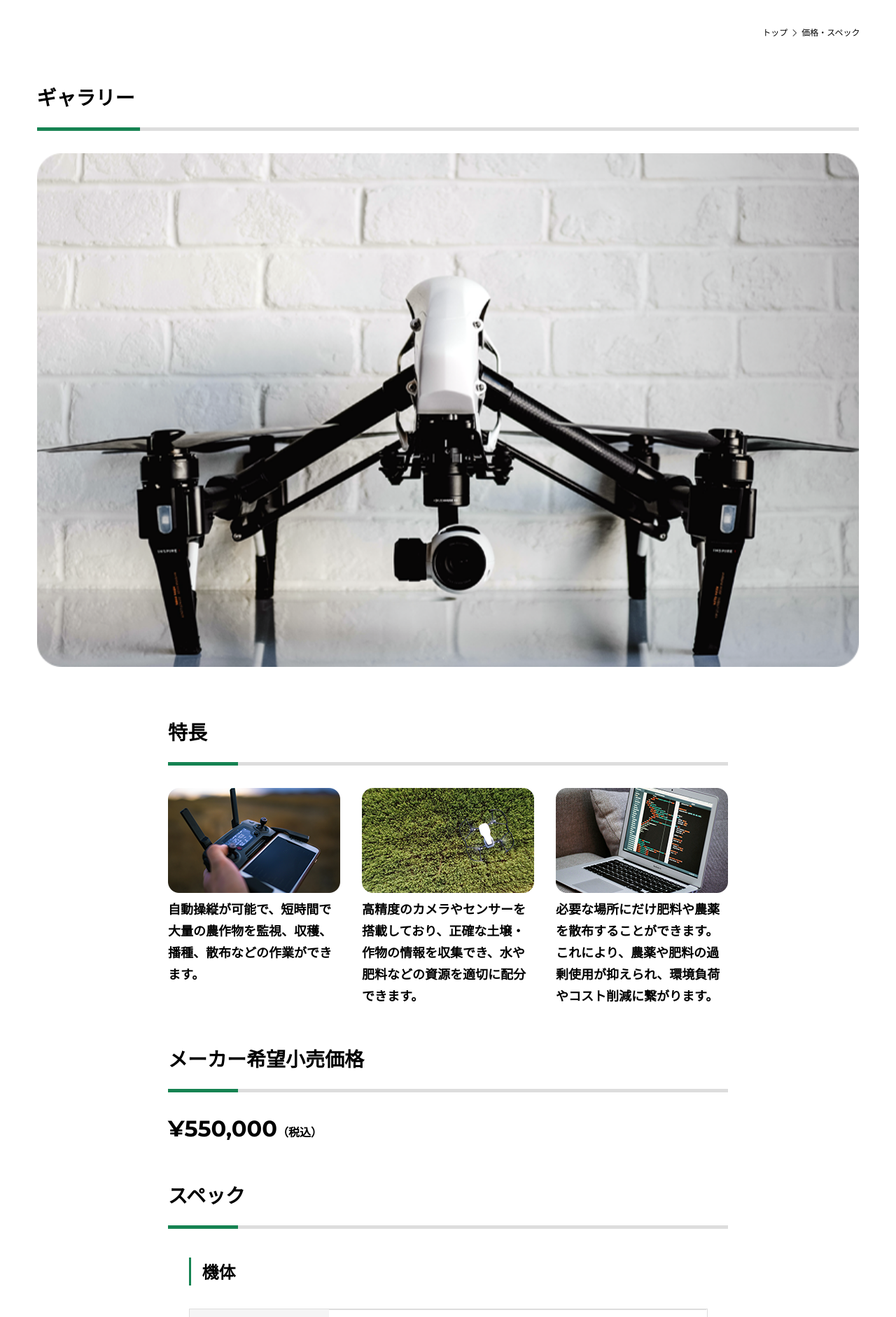
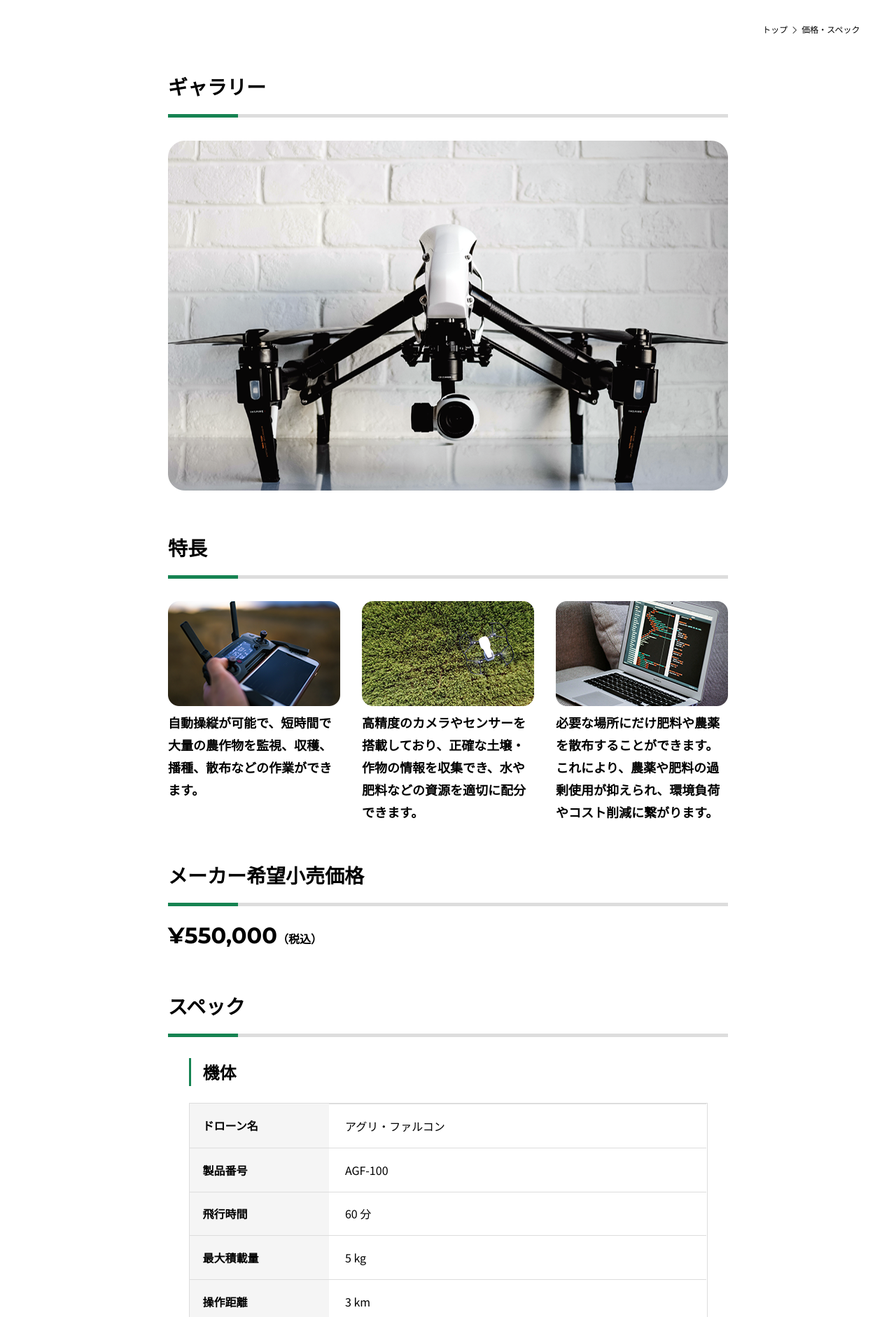
Before and after one commit to yuuboukun/Kirameki-Farm, a plain HTML site: page price.html in a window 1280 px wide. Shown: the part 165-2047 px from the top of the page at 70% size. Drawn offline with nearby package versions, Linux system fonts and the light colour scheme; some packages are replaced by stand-ins of ours.

Commit message:
240904_yuuzou.yamadaのブランチ016

```diff
--- a/assets/style/main.css
+++ b/assets/style/main.css
@@ -809,12 +809,11 @@ html {
 @media (min-width: 768px) {
     .footer__border {
         height: 1.5rem;
-        width: 0.0625rem;
-        margin-right: 0.0625rem;
+        width: .0625rem;
     }
 
     .footer__faq {
-        letter-spacing: -0.075rem;
+        letter-spacing: -.075rem;
     }
 }
 
@@ -827,30 +826,37 @@ html {
 
 .price-section__underline {
     display: block;
-    height: 3px;
+    height: .1875rem;
     background: linear-gradient(to right, #168352 13.96648%, #ddd 13.96648%);
 }
 
 @media (min-width: 768px) {
     .price-section__underline {
-        height: 5px;
+        height: .3125rem;
         background: linear-gradient(to right, #168352 12.5%, #ddd 12.5%);
+    }
+}
+
+@media (min-width: 768px) {
+    .price-container {
+        max-width: 50rem;
+        margin: auto;
     }
 }
 
 /* プライスのヘッド
 ------------------------------------------ */
 .price-head {
-    margin-top: 20px;
+    margin-top: 1.25rem;
 }
 
 @media (min-width: 768px) {
     .price-head {
-        margin-top: 40px;
+        margin-top: 2.5rem;
     }
 
     .price-head__inner {
-        max-width: 1200px;
+        max-width: 75rem;
     }
 
     .price-head__wrap {
@@ -863,9 +869,9 @@ html {
 }
 
 .price-head__title {
-    margin-top: 22px;
-    margin-bottom: 23px;
-    font-size: 30px;
+    margin-top: 1.375rem;
+    margin-bottom: 1.4375rem;
+    font-size: 1.875rem;
     font-weight: bold;
 }
 
@@ -875,27 +881,29 @@ html {
         justify-content: center;
         align-items: center;
         position: absolute;
-        left: -1px;
-        bottom: -1px;
+        left: -.0625rem;
+        bottom: -.0625rem;
         margin: 0;
-        width: 327px;
-        height: 113px;
+        width: 20.4375rem;
+        height: 7.0625rem;
         background-color: #fff;
-        font-size: 36px;
-        border-top-right-radius: 40px;
+        font-size: 2.25rem;
+        border-top-right-radius: 2.5rem;
+        padding-left: .375rem;
+        padding-bottom: .375rem;
     }
 }
 
 .price-head__breadcrumb {
     display: flex;
     justify-content: flex-end;
-    font-size: 12px;
-    transform: translateX(1px);
+    font-size: .75rem;
+    transform: translateX(.0625rem);
 }
 
 @media (min-width: 768px) {
     .price-head__breadcrumb {
-        margin-top: 24px;
+        margin-top: 1.25rem;
     }
 }
 
@@ -904,44 +912,44 @@ html {
 }
 
 .price-head__arrow {
-    margin-left: 4px;
-    margin-right: 4px;
+    margin-left: .25rem;
+    margin-right: .25rem;
 }
 
 /* プライスのギャラリー
 ------------------------------------------ */
 .price-gallery {
-    margin-top: 30px;
+    margin-top: 1.875rem;
 }
 
 @media (min-width: 768px)  {
     .price-gallery {
-        margin-top: 64px;
+        margin-top: 3.3125rem;
     }
 }
 
 .price-section__txt {
     display: block;
-    font-size: 22px;
+    font-size: 1.375rem;
     font-weight: bold;
-    margin-bottom: 8px;
+    margin-bottom: 0.5rem;
 }
 
 @media (min-width: 768px) {
     .price-section__txt {
-        font-size: 28px;
-        margin-bottom: 24px;
+        font-size: 1.75rem;
+        margin-bottom: 1.25rem;
     }
 }
 
 .price-gallery__image {
     display: block;
-    margin-top: 24px;
+    margin-top: 1.5rem;
 }
 
 @media (min-width: 768px) {
     .price-gallery__image {
-        margin-top: 32px;
+        margin-top: 2.0625rem;
     }
 }
 
@@ -952,35 +960,35 @@ html {
 /* プライスの特徴
 ------------------------------------------ */
 .price-feature {
-    margin-top: 56px;
+    margin-top: 3.5rem;
 }
 
 @media (min-width: 768px) {
     .price-feature {
-        margin-top: 72px;
+        margin-top: 3.8125rem;
     }
 
     .price-feature__inner{
-        max-width: 800px;
+        max-width: 50rem;
     }
 }
 
 .price-feature__content {
     display: flex;
     flex-direction: column;
-    margin-top: 24px;
-    gap: 36px;
+    margin-top: 1.5rem;
+    gap: 2.25rem;
 }
 
 @media (min-width: 768px) {
     .price-feature__content {
         flex-direction: row;
-        margin-top: 32px;
-        gap: 31px;
+        margin-top: 2rem;
+        gap: 1.9375rem;
     }
 
     .price-feature__item {
-        width: calc((100% - 62px) / 3);
+        width: calc((100% - 3.875rem) / 3);
     }
 }
 
@@ -989,76 +997,87 @@ html {
 }
 
 .price-feature__txt {
-    margin-top: 7px;
-    font-size: 18px;
+    margin-top: .4375rem;
+    font-size: 1.125rem;
     font-weight: bold;
     line-height: 1.72222;
+}
+
+@media (min-width: 768px) {
+    .price-feature__txt {
+        line-height: 1.777778;
+    }
 }
 
 /* メーカー希望小売価格
 ------------------------------------------ */
 .price-retail {
-    margin-top: 54px;
-    margin-bottom: 55px;
+    margin-top: 3.375rem;
+    margin-bottom: 3.4375rem;
 }
 
 @media (min-width: 768px) {
+    .price-retail {
+        margin-bottom: 3.8125rem;
+    }
+
     .price-retail__inner {
-        max-width: 800px;
+        max-width: 50rem;
     }
 }
 
 .price-retail__price {
     font-family: 'Montserrat', sans-serif;
     font-weight: bold;
-    font-size: 32px;
-    margin-top: 15px;
+    font-size: 2rem;
+    margin-top: .9375rem;
 }
 
 
 @media (min-width: 768px) {
     .price-retail__price {
-        margin-top: 32px;
+        margin-top: 1.375rem;
     }
 }
 
 .price-retail__tax-included {
     font-family: 'Noto Sans JP', sans-serif;
-    font-size: 16px;
+    font-size: 1rem;
 }
 
 /* スペック
 ------------------------------------------ */
 .price-spec__title {
-    font-size: 20px;
-    border-left: 2px solid #168352;
-    margin-top: 23px;
-    padding-left: 16px;
-    margin-bottom: 18px;
+    font-size: 1.25rem;
+    border-left: .125rem solid #168352;
+    margin-top: 1.4375rem;
+    padding-left: 1rem;
+    margin-bottom: 1.125rem;
     line-height: 1.5;
 }
 
 @media (min-width: 768px) {
+    .price-spec__title {
+        font-size: 1.5rem;
+        margin-top: 1.875rem;
+        margin-bottom: 1.5rem;
+        padding-left: 1.0625rem;
+        border-left-width: .1875rem;
+        line-height: 1.6667;
+    }
+
     .price-spec__inner {
-        max-width: 800px;
+        max-width: 50rem;
     }
 
     .price-spec__wrap {
-        max-width: 741px;
+        max-width: 46.3125rem;
         margin: auto;
-    }
-
-    .price-spec__title {
-        font-size: 24px;
-        margin-top: 41px;
-        border-left-width: 3px;
-        margin-bottom: 33px;
-        line-height: 1.6667;
     }
 }
 
 .price-spec__list {
-    border: 1px solid #ddd;
+    border: .0625rem solid #ddd;
 }
 
 @media (min-width: 768px) {
@@ -1069,21 +1088,21 @@ html {
 }
 
 .price-spec__line {
-    height: 38.9px;
-    padding-left: 19px;
+    height: 2.4312rem;
+    padding-left: 1.1875rem;
     display: flex;
     align-items: center;
-    font-size: 16px;
+    font-size: 1rem;
 }
 
 @media (min-width: 768px) {
     .price-spec__line {
-        height: 64px;
+        height: 3.925rem;
     }
 }
 
 .price-spec__line + .price-spec__line {
-    border-top: 1px solid #ddd;
+    border-top: .0625rem solid #ddd;
 }
 
 .price-spec__label {
@@ -1098,19 +1117,20 @@ html {
 
     .price-spec__value {
         width: 73.009%;
+        padding-left: 1.4375rem;
     }
 }
 
 /* カバー
 ------------------------------------------ */
 .price-cover {
-    margin-top: 64px;
+    margin-top: 4rem;
     position: relative;
 }
 
 @media (min-width: 768px) {
     .price-cover {
-        margin-top: 72px;
+        margin-top: 4.375rem;
     }
 }
 
@@ -1126,10 +1146,10 @@ html {
     top: 50%;
     left: 50%;
     transform: translate(-50%, -50%);
-    width: 358px;
-    height: 80px;
-    border: 2px solid #fff;
-    border-radius: 50px;
+    width: 22.375rem;
+    height: 5rem;
+    border: .125rem solid #fff;
+    border-radius: 3.125rem;
 }
 
 .price-cover__contact-btn {
@@ -1166,8 +1186,8 @@ html {
 }
 
 .faq__title {
-    margin-top: 32px;
-    margin-bottom: 32px;
+    margin-top: 21px;
+    margin-bottom: 23px;
     font-size: 30px;
     font-weight: bold;
 }
@@ -1193,12 +1213,18 @@ html {
     display: flex;
     justify-content: flex-end;
     font-size: 12px;
+    transform: translateX(2px);
 }
 
 @media (min-width: 768px) {
     .faq__breadcrumb {
         margin-top: 24px;
     }
+}
+
+.faq__arrow {
+    margin-left: 4px;
+    margin-right: 4px;
 }
 
 .faq__breadcrumb-list a {
--- a/price.html
+++ b/price.html
@@ -80,7 +80,7 @@
             </section>
 
             <section class="price-gallery">
-                <div class="price-gallery__inner container">
+                <div class="price-gallery__inner container price-container">
                     <h3 class="price-section__title">
                         <span class="price-section__txt">ギャラリー</span>
                         <span class="price-section__underline"></span>
@@ -94,7 +94,7 @@
             </section>
 
             <section class="price-feature">
-                <div class="price-feature__inner container">
+                <div class="price-feature__inner container price-container">
                     <h3 class="price-section__title">
                         <span class="price-section__txt">特長</span>
                         <span class="price-section__underline"></span>
@@ -137,7 +137,7 @@
             </section>
 
             <section class="price-retail">
-                <div class="price-retail__inner container">
+                <div class="price-retail__inner container price-container">
                     <h3 class="price-section__title">
                         <span class="price-section__txt">メーカー希望小売価格</span>
                         <span class="price-section__underline"></span>
@@ -150,7 +150,7 @@
             </section>
 
             <section class="price-spec">
-                <div class="price-spec__inner container">
+                <div class="price-spec__inner container price-container">
                     <h3 class="price-section__title">
                         <span class="price-section__txt">スペック</span>
                         <span class="price-section__underline"></span>
@@ -166,16 +166,16 @@
                             <dd class="price-spec__value price-spec__line">AGF-100</dd>
 
                             <dt class="price-spec__label price-spec__line">飛行時間</dt>
-                            <dd class="price-spec__value price-spec__line">60分</dd>
+                            <dd class="price-spec__value price-spec__line">60 分</dd>
 
                             <dt class="price-spec__label price-spec__line">最大積載量</dt>
-                            <dd class="price-spec__value price-spec__line">5kg</dd>
+                            <dd class="price-spec__value price-spec__line">5 kg</dd>
 
                             <dt class="price-spec__label price-spec__line">操作距離</dt>
-                            <dd class="price-spec__value price-spec__line">3km</dd>
+                            <dd class="price-spec__value price-spec__line">3 km</dd>
 
                             <dt class="price-spec__label price-spec__line">機体重量</dt>
-                            <dd class="price-spec__value price-spec__line">8kg</dd>
+                            <dd class="price-spec__value price-spec__line">8 kg</dd>
 
                             <dt class="price-spec__label price-spec__line">機体寸法</dt>
                             <dd class="price-spec__value price-spec__line">150 x 150 x 40 cm</dd>
@@ -204,9 +204,9 @@
         <!-- フッター -->
         <footer class="footer">
             <ul class="footer__nav">
-                <li class="footer__link"><a href="/price">価格・スペック</a></li>
+                <li class="footer__link footer__price"><a href="/price">価格・スペック</a></li>
                 <li class="footer__border"></li>
-                <li class="footer__link"><a href="/faq">よくあるご質問</a></li>
+                <li class="footer__link footer__faq"><a href="/faq">よくあるご質問</a></li>
             </ul>
         </footer>
 
```
Also changed, not shown: faq.html (+2 -2 lines).
